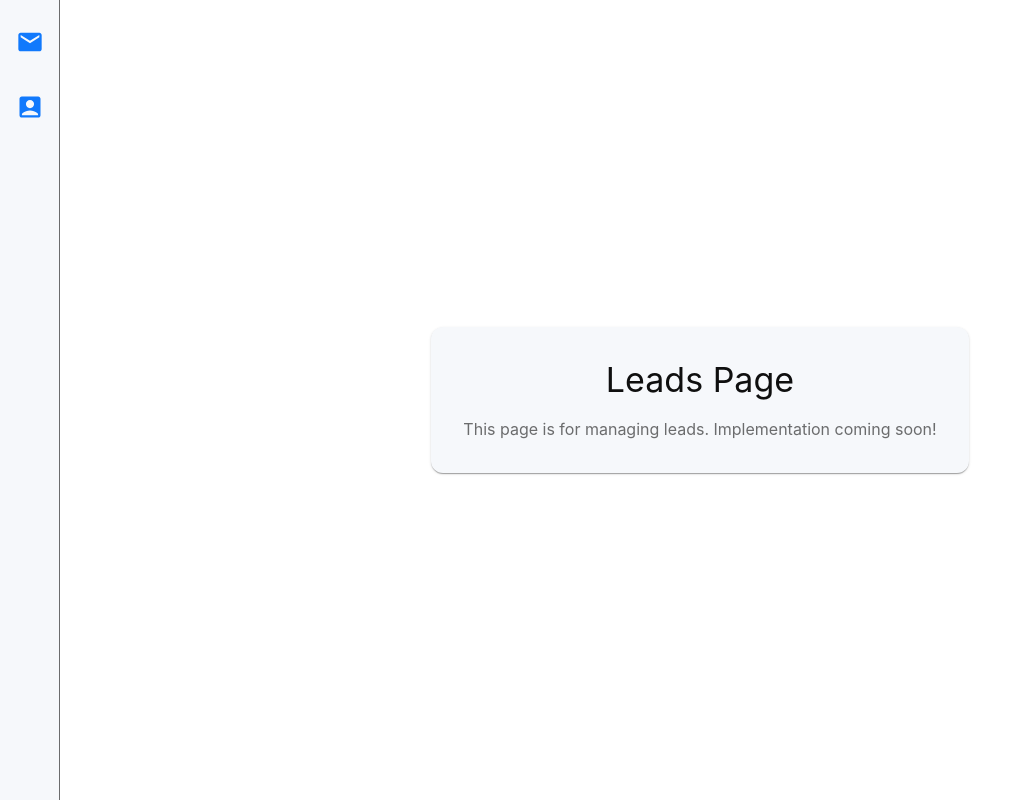
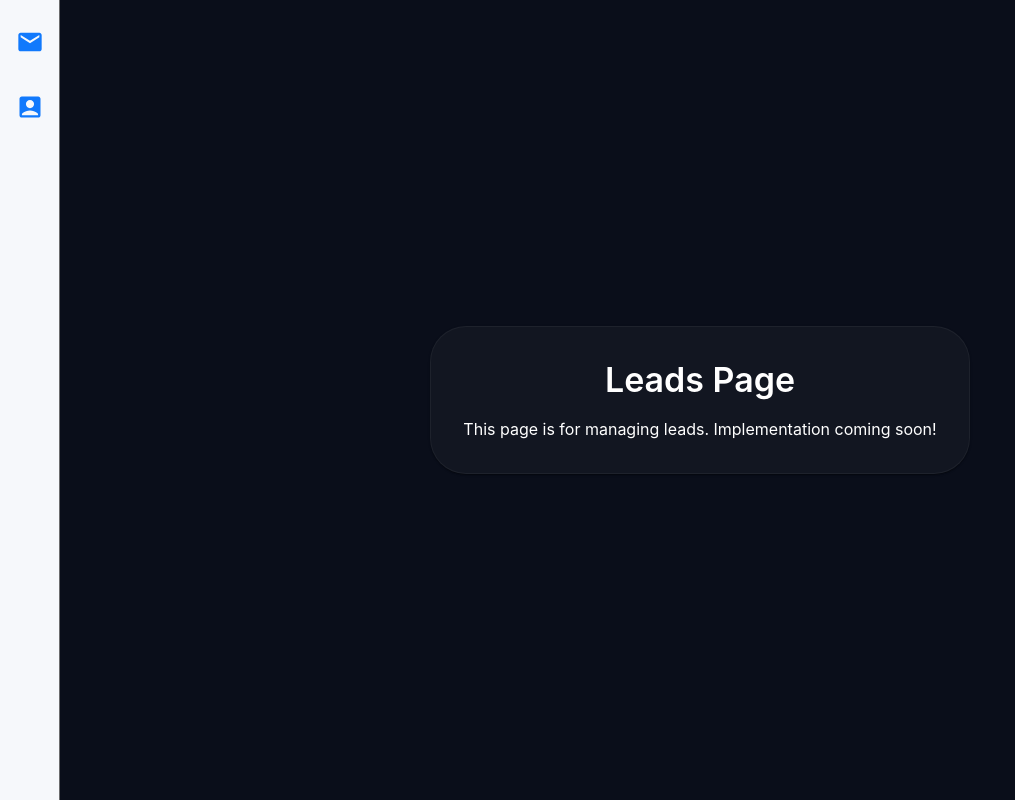
Before and after one commit to horatiuvlad/instantly-ai-challenge, a Next.js app in the folder frontend/: page /leads in a window 1280 px wide. Shown: the whole page, without its empty margins (0-1015 px from the left). Built offline with nearby package versions, Linux system fonts and the light colour scheme.

Commit message:
feat(ai): switch to dark mode

```diff
--- a/frontend/src/theme.ts
+++ b/frontend/src/theme.ts
@@ -2,62 +2,134 @@ import { createTheme } from '@mui/material/styles';
 
 export const theme = createTheme({
   palette: {
+    mode: 'dark',
     primary: {
-      main: '#1179fc', // royal-blue
+      main: '#90caf9',
+      dark: '#42a5f5',
+      light: '#e3f2fd',
     },
     secondary: {
-      main: '#dc82fc', // violet
+      main: '#ce93d8',
+      dark: '#ab47bc',
+      light: '#f3e5f5',
     },
     background: {
-      default: '#ffffff', // white
-      paper: '#f6f8fb', // white-smoke
+      default: '#0a0e1a',
+      paper: '#121621',
     },
     text: {
-      primary: '#0f0f0f', // black-3
-      secondary: '#0f0f0f99', // black-4
+      primary: '#ffffff',
+      secondary: 'rgba(255, 255, 255, 0.7)',
     },
-    success: {
-      main: '#2ECC71',
-    },
-    error: {
-      main: '#E74C3C',
-    },
-    info: {
-      main: '#1179fc', // royal-blue
+    divider: 'rgba(255, 255, 255, 0.12)',
+    action: {
+      hover: 'rgba(255, 255, 255, 0.04)',
+      selected: 'rgba(255, 255, 255, 0.08)',
     },
   },
   typography: {
     fontFamily: '"Inter", "Roboto", "Helvetica", "Arial", sans-serif',
+    h4: {
+      fontWeight: 600,
+    },
+    h5: {
+      fontWeight: 600,
+    },
+    h6: {
+      fontWeight: 600,
+    },
+    subtitle1: {
+      fontWeight: 500,
+    },
+    subtitle2: {
+      fontWeight: 500,
+    },
+  },
+  shape: {
+    borderRadius: 12,
   },
   components: {
-    MuiButton: {
+    MuiCard: {
       styleOverrides: {
         root: {
-          textTransform: 'none',
-          borderRadius: 8,
+          backgroundImage: 'none',
+          boxShadow: '0 1px 3px 0 rgba(0, 0, 0, 0.1), 0 1px 2px 0 rgba(0, 0, 0, 0.06)',
+          border: '1px solid rgba(255, 255, 255, 0.05)',
         },
       },
     },
     MuiPaper: {
       styleOverrides: {
         root: {
-          borderRadius: 12,
+          backgroundImage: 'none',
+          border: '1px solid rgba(255, 255, 255, 0.05)',
+        },
+      },
+    },
+    MuiButton: {
+      styleOverrides: {
+        root: {
+          textTransform: 'none',
+          borderRadius: 8,
+          fontWeight: 500,
+        },
+        contained: {
+          boxShadow: '0 2px 4px 0 rgba(0, 0, 0, 0.2)',
+          '&:hover': {
+            boxShadow: '0 4px 8px 0 rgba(0, 0, 0, 0.3)',
+          },
+        },
+      },
+    },
+    MuiFab: {
+      styleOverrides: {
+        root: {
+          boxShadow: '0 4px 12px 0 rgba(0, 0, 0, 0.4)',
+          '&:hover': {
+            boxShadow: '0 6px 16px 0 rgba(0, 0, 0, 0.5)',
+          },
+        },
+      },
+    },
+    MuiListItem: {
+      styleOverrides: {
+        root: {
+          borderRadius: 8,
+          marginBottom: 4,
+          '&.Mui-selected': {
+            backgroundColor: 'rgba(144, 202, 249, 0.08)',
+            borderLeft: '3px solid #90caf9',
+            '&:hover': {
+              backgroundColor: 'rgba(144, 202, 249, 0.12)',
+            },
+          },
+          '&:hover': {
+            backgroundColor: 'rgba(255, 255, 255, 0.04)',
+          },
+        },
+      },
+    },
+    MuiTextField: {
+      styleOverrides: {
+        root: {
+          '& .MuiOutlinedInput-root': {
+            borderRadius: 8,
+          },
         },
       },
     },
   },
 });
 
+// Updated colors for the dark theme
 export const colors = {
-  black: '#000000',
-  black3: '#0f0f0f',
-  royalBlue: '#1179fc',
-  white: '#ffffff',
-  black4: '#0f0f0f99',
-  black2: '#050917',
-  white2: '#ffffff40',
-  black5: '#0f0f0fa6',
-  violet: '#dc82fc',
-  violet2: '#dd83fc',
-  whiteSmoke: '#f6f8fb',
+  primary: theme.palette.primary.main,
+  secondary: theme.palette.secondary.main,
+  background: theme.palette.background.default,
+  paper: theme.palette.background.paper,
+  surface: '#1e293b',
+  text: {
+    primary: theme.palette.text.primary,
+    secondary: theme.palette.text.secondary,
+  },
 };
```
Also changed, not shown: frontend/src/components/ComposeEmailModal.tsx (+16 -18 lines), frontend/src/pages/index.tsx (+39 -51 lines).
